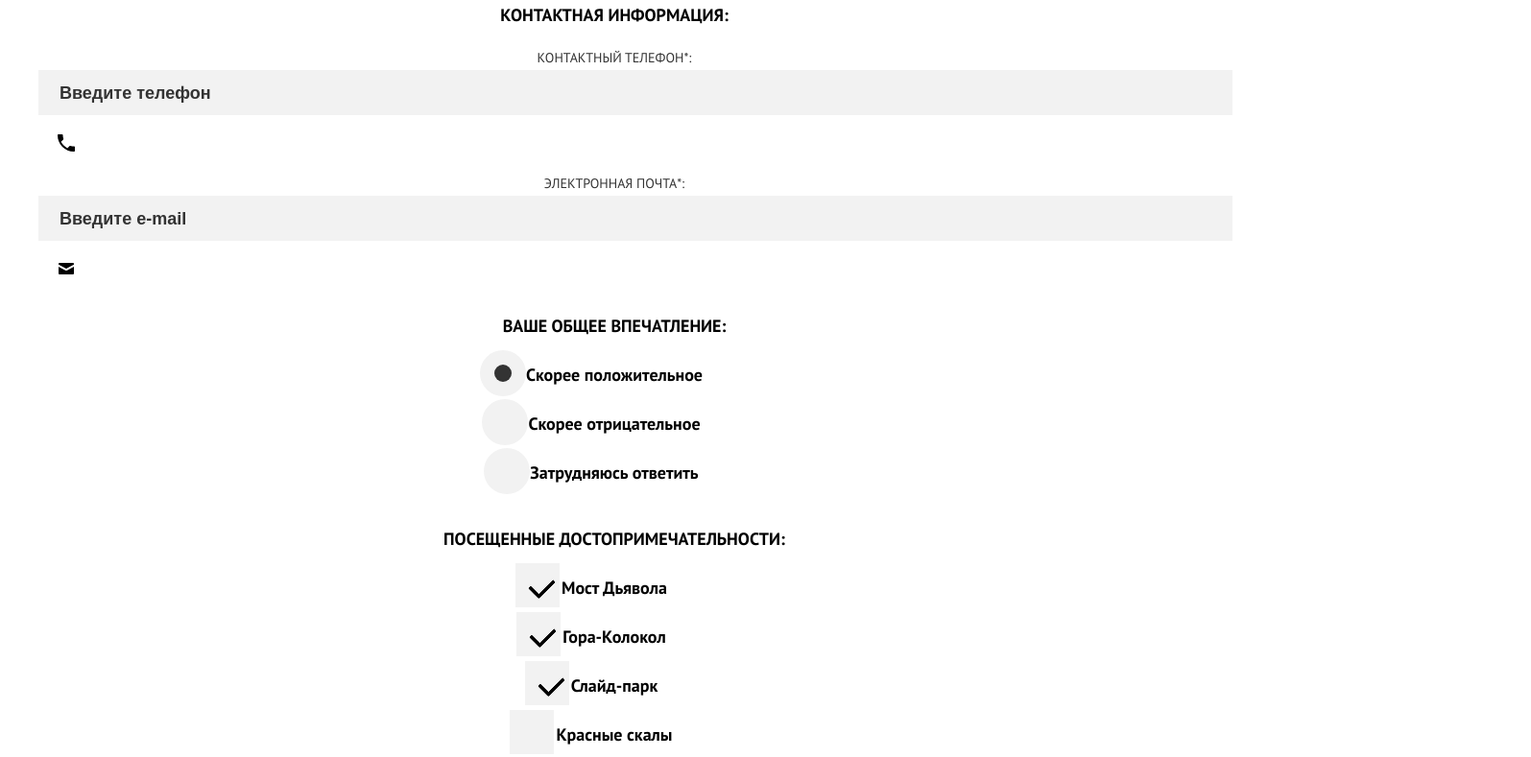
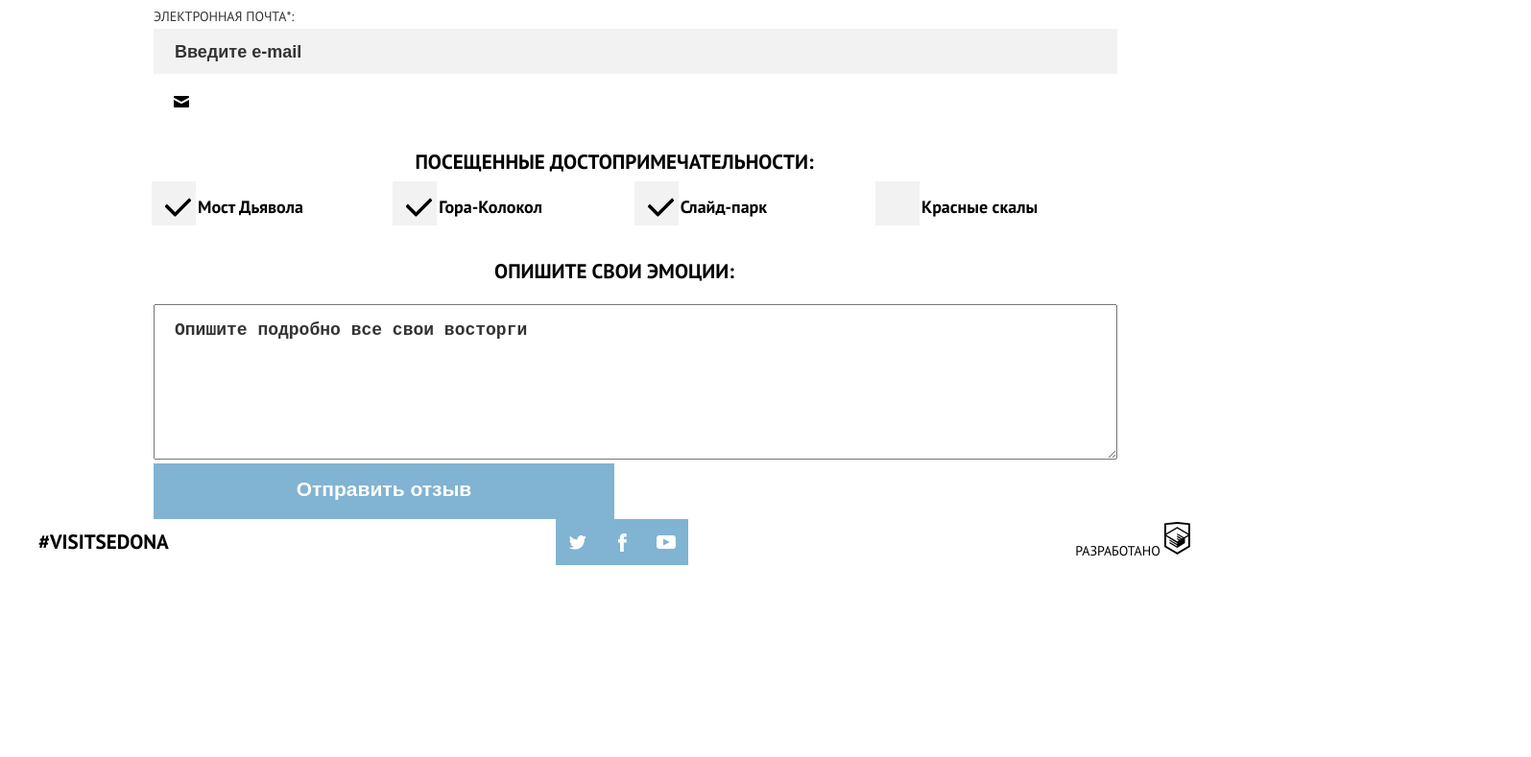
Before and after one commit to Alex-S-L/1580039-sedona-21, a website: page source/form.html in a window 1280 px wide. Shown: the part 907-1696 px from the top of the page at 96% size, 1595 px wide, since content can reach past the window. After the commit the page ends 1496 px from the top, so only its background shows below. Drawn offline with nearby package versions, Linux system fonts and the light colour scheme; files that its build step writes are made by us from their sources.

Commit message:
Сетка формы

```diff
--- a/source/form.html
+++ b/source/form.html
@@ -2,11 +2,13 @@
 <html class="page" lang="ru">
   <head>
     <meta charset="utf-8">
+    <meta name="viewport" content="width=device-width, initial-scale=1">
     <title>HTML Academy: Седона</title>
     <link rel="stylesheet" href="css/style.css">
   </head>
   <body class="page__body">
     <header class="page-header">
+      <div class="page-header__wrapper">
         <nav class="main-nav">
           <div class="main-nav__decoration">
           </div>
@@ -33,30 +35,29 @@
             <li class="main-nav__item">
               <a class="main-nav__link" href="form.html">Форма отзыва</a>
             </li>
-          <li class="main-nav__item">
+            <li class="main-nav__item main-nav__item--decor">
               <a class="main-nav__link" href="">Html Academy</a>
             </li>
           </ul>
         </nav>
-      <div class="logo-decoration logo-decoration--background page-header__logo-decoration">
-        <a href="" class="page-header-logo">
-          <img src="img/sedona-logo.png" alt="Город Седона" width="282" height="49">
+        <div class="logo-decoration logo-decoration--secondary">
+          <a href="" class="page-header__logo page-header__logo--secondary">
+            <img class="page-header__logo-img"src="img/sedona-logo.png" alt="Город Седона" width="282" height="49">
           </a>
+        </div>
       </div>
     </header>
 
     <main class="page-main">
 
+      <div class="page-main__wrapper">
         <h1 class="visually-hidden">Форма обратной связи</h1>
 
         <header class="main-header page-main__header">
-        <div class="page-main__wrapper">
             <p class="main-header__title">Оставьте свой отзыв</p>
-          <p class="main-header__text">Помогите нашим отелям стать лучше! Оставьте отзыв о них, а также о посешенных вами достопримечательностях</p>
-        </div>
+            <p class="main-header__text">Помогите нашим отелям стать лучше! Оставьте отзыв о них, а&nbsp;также о посешенных вами достопримечательностях</p>
         </header>
 
-      <div class="page-main__wrapper">
         <form class="form page-main__form" action="https://echo.htmlacademy.ru" method="post">
           <fieldset class="form-fieldset form__naming-group">
             <legend class="visually-hidden">Представьтесь:</legend>
@@ -93,39 +94,43 @@
           <fieldset class="form-fieldset form__impressions-group">
             <legend class="visually-hidden">Ваше общее впечатление:</legend>
             <p class="form__title form__title--lines">Ваше общее впечатление:</p>
-            <div class="form__radio-unit">
+            <ul class="form__radio-list">
+              <li class="form__radio-item">
                 <input class="form__radio-input visually-hidden" type="radio" name="impressions" id="rather-positive" checked>
                 <label class="form__impression-label" for="rather-positive">Скорее положительное</label>
-            </div>
-            <div class="form__radio-unit">
+              </li>
+              <li class="form__radio-item">
                 <input class="form__radio-input visually-hidden" type="radio" name="impressions" id="rather-negagive">
                 <label class="form__impression-label" for="rather-negagive">Скорее отрицательное</label>
-            </div>
-            <div class="form__radio-unit">
+              </li>
+              <li class="form__radio-item">
                 <input class="form__radio-input visually-hidden" type="radio" name="impressions" id="unsure">
                 <label class="form__impression-label" for="unsure">Затрудняюсь ответить</label>
-            </div>
+              </li>
+            </ul>
           </fieldset>
 
           <fieldset class="form-fieldset form__landmarks-group">
             <legend class="visually-hidden">Посещенные достопримечательности:</legend>
             <p class="form__title form__title--lines">Посещенные достопримечательности:</p>
-            <div class="form__checkbox-unit">
+            <ul class="form__landmarks-list">
+              <li class="form__landmarks-item">
                 <input class="form__checkbox-input visually-hidden" type="checkbox" name="bridge" id="bridge" checked>
                 <label class="form__landmark-label" for="bridge">Мост Дьявола</label>
-            </div>
-            <div class="form__checkbox-unit">
+              </li>
+              <li class="form__landmarks-item">
                 <input class="form__checkbox-input visually-hidden" type="checkbox" name="mountain" id="mountain" checked>
                 <label class="form__landmark-label" for="mountain">Гора-Колокол</label>
-            </div>
-            <div class="form__checkbox-unit">
+              </li>
+              <li class="form__landmarks-item">
                 <input class="form__checkbox-input visually-hidden" type="checkbox" name="slide-park" id="slide-park" checked>
                 <label class="form__landmark-label" for="slide-park">Слайд-парк</label>
-            </div>
-            <div class="form__checkbox-unit">
+              </li>
+              <li class="form__landmarks-item">
                 <input class="form__checkbox-input visually-hidden" type="checkbox" name="red-rock" id="red-rock">
                 <label class="form__landmark-label" for="red-rock">Красные скалы</label>
-            </div>
+              </li>
+            </ul>
           </fieldset>
 
           <fieldset class="form-fieldset form__describe-emotions-group">
@@ -138,15 +143,12 @@
           <p class="form-legend form-legend--visibility">*-Обязательные поля</p>
         </form>
       </div>
-
     </main>
 
     <footer class="page-footer">
       <div class="page-footer__wrapper">
-        <div class="map page-footer__map">
-        </div>
+        <b class="page-footer__title">#visitsedona</b>
         <div class="social page-footer__social">
-          <b class="social__title">#visitsedona</b>
           <ul class="social__list">
             <li class="social__item">
               <a class="social__link social__link--twitter" href="">
@@ -165,10 +167,10 @@
             </li>
           </ul>
         </div>
-        <div class="page-footer__copyright copyright">
+        <div class="copyright page-footer__copyright">
           <span class="copyright__title">Разработано</span>
-          <svg width="27" height="35" viewBox="0 0 27 35" fill="none" xmlns="http://www.w3.org/2000/svg">
-            <path d="M13.6 0H13.5L0 1.4V26.1L13.5 34.1L26.9 26.1V1.4L13.6 0ZM25 12.1L13.5 5.3V5.2H13.4L13.3 5.1V5.2L1.9 12.1V3.1L13.4 1.9L25 3.1V12.1ZM13.4 6.8L24.9 13.5L20.4 16.1L13.3 11.9V13.3L19.2 16.8L18.3 17.3L13.3 14.3V15.7L17.1 18L16.3 18.5L13.3 16.7V18.1L15.2 19.2L13.4 20.3L2 13.6L13.4 6.8ZM1.9 15.1L13.3 21.9V22.9L5.4 18.2V19.6L13.4 24.4V25.5L5.4 20.8V22.2L13.4 27L21.5 22.1V16.9L24.9 14.9V24.9L13.4 31.8L1.9 25V15.1Z" fill="black"/>
+          <svg class="copyright__icon" width="27" height="35" viewBox="0 0 27 35" fill="none" xmlns="http://www.w3.org/2000/svg">
+            <path d="M13.6 0H13.5L0 1.4V26.1L13.5 34.1L26.9 26.1V1.4L13.6 0ZM25 12.1L13.5 5.3V5.2H13.4L13.3 5.1V5.2L1.9 12.1V3.1L13.4 1.9L25 3.1V12.1ZM13.4 6.8L24.9 13.5L20.4 16.1L13.3 11.9V13.3L19.2 16.8L18.3 17.3L13.3 14.3V15.7L17.1 18L16.3 18.5L13.3 16.7V18.1L15.2 19.2L13.4 20.3L2 13.6L13.4 6.8ZM1.9 15.1L13.3 21.9V22.9L5.4 18.2V19.6L13.4 24.4V25.5L5.4 20.8V22.2L13.4 27L21.5 22.1V16.9L24.9 14.9V24.9L13.4 31.8L1.9 25V15.1Z"/>
           </svg>
         </div>
       </div>
--- a/source/sass/blocks/form/form-fieldset.scss
+++ b/source/sass/blocks/form/form-fieldset.scss
@@ -0,0 +1,7 @@
+.form-fieldset {
+  text-align: left;
+  border: none;
+  margin: 0;
+  padding: 0;
+  min-width: initial;
+}
--- a/source/sass/blocks/form/form.scss
+++ b/source/sass/blocks/form/form.scss
@@ -1,11 +1,49 @@
-.form-fieldset {
-  border: none;
-  margin: 0;
-  padding: 0;
+.form {
+  display: grid;
+  width: 280px;
+  margin: 0 auto;
+
+  @media (min-width: $tablet) {
+    grid-template-columns: 1fr 1fr;
+    width: 648px;
+    margin: 0 auto;
+    grid-column-gap: 80px;
+
+    .form__impressions-group {
+      order: -1;
+    }
+
+    .form__contacs-group {
+      grid-column: 1/-1;
+    }
+
+    .form__landmarks-group {
+      grid-column: 1/-1;
+    }
+
+    .form__describe-emotions-group {
+      grid-column: 1/-1;
+    }
+
+    .form__send-button {
+      grid-column: 1/-1;
+    }
+  }
+
+  @media (min-width: $desktop) {
+    width: 960px;
+    grid-column-gap: 180px;
+    margin: 0 auto;
+  }
 }
 
 .form__title {
   @include font (700, 18px, 26px, $basic-black);
+  text-align: center;
+
+  @media (min-width: $tablet) {
+    font-size: 21px;
+  }
 }
 
 .form__get-text-label {
@@ -44,8 +82,12 @@
   background: url("../img/form/email.svg") no-repeat center;
 }
 
-.form__radio-unit {
+.form__radio-item {
   margin: 25px 0;
+}
+
+.form__impressions-group {
+  margin-left: 30px;
 }
 
 .form__impression-label {
@@ -92,8 +134,42 @@
   margin: 25px 0;
 }
 
+.form__landmarks-list {
+  list-style: none;
+  padding: 0;
+  display: flex;
+  flex-direction: column;
+
+  @media (min-width: $tablet) {
+    width: 470px;
+    margin: 0 auto;
+    padding: 0;
+    flex-direction: row;
+    flex-wrap: wrap;
+    justify-content: space-between;
+  }
+
+  @media (min-width: $desktop) {
+    width: 960px;
+    margin: 0 auto;
+    flex-direction: row;
+    flex-wrap: no-wrap;
+  }
+}
+
+.form__landmarks-item {
+  padding-left: 46px;
+  margin-bottom: 20px;
+
+  @media (min-width: $tablet) {
+    padding-left: 46px;
+    width: 160px;
+  }
+}
+
 .form__landmark-label {
   @include font (700, 18px, 26px, $basic-black);
+  display: block;
   text-transform: none;
   position: relative;
 }
@@ -135,7 +211,7 @@
 
 .form__textarea {
   padding: 13px 21px 29px;
-  width: 235px;
+  width: 100%;
   height: 118px;
 }
 
@@ -144,6 +220,16 @@
   text-transform: none;
 }
 
+.form__send-button {
+  @media (min-width: $tablet) {
+    width: 324px;
+  }
+
+  @media (min-width: $desktop) {
+    width: 480px;
+  }
+}
+
 .form-legend {
   display: none;
 }
--- a/source/sass/blocks/index/interest.scss
+++ b/source/sass/blocks/index/interest.scss
@@ -4,6 +4,7 @@
     margin: 0 auto;
   }
 }
+
 .interest__title {
   @include font (700, 21px, 26px, $basic-black);
 
--- a/source/sass/blocks/logo-decoration.scss
+++ b/source/sass/blocks/logo-decoration.scss
@@ -28,3 +28,30 @@
     }
   }
 }
+
+.logo-decoration--secondary {
+  height: 190px;
+  display: flex;
+  justify-content: center;
+  background: url("../img/intro-bottom.svg") no-repeat 50% 100%,
+    url("../img/intro-back.jpg") no-repeat 50% 100%;
+
+  @media (min-width: $tablet) {
+    height: 290px;
+    background: url("../img/intro-bottom.svg") no-repeat 50% 100%,
+      url("../img/intro-back.jpg") no-repeat 50% 100%;
+  }
+}
+
+.page-header__logo--secondary {
+  margin-top: 52px;
+
+  @media (min-width: $tablet) {
+    margin-top: 95px;
+
+    .page-header__logo-img {
+      width: 461px;
+      height: 80px;
+    }
+  }
+}
--- a/source/sass/blocks/page-footer.scss
+++ b/source/sass/blocks/page-footer.scss
@@ -4,12 +4,14 @@
   align-items: center;
 
   @media (min-width: $tablet) {
+    width: 651px;
+    margin: 0 auto;
     flex-direction: row;
     justify-content: space-between;
   }
 
   @media (min-width: $desktop) {
-    width: 1200;
+    width: 1200px;
     margin: 0 auto;
   }
 }
--- a/source/sass/blocks/page-main.scss
+++ b/source/sass/blocks/page-main.scss
@@ -5,7 +5,7 @@
   }
 
   .page-main__header {
-    width: 270px;
+    width: 275px;
     margin: 0 auto;
   }
 }
--- a/source/sass/style.scss
+++ b/source/sass/style.scss
@@ -22,8 +22,8 @@
 @import "blocks/index/interest";
 
 // form
+@import "blocks/form/form-fieldset.scss";
 @import "blocks/form/form.scss";
-@import "blocks/form/form-fieldset.scss";
 
 // gallery
 @import "blocks/gallery/gallery.scss";
```
Also changed, not shown: source/catalog.html (+2 -1 lines), source/index.html (+1 -3 lines). Lines whose indentation alone changed are shown as unchanged.
